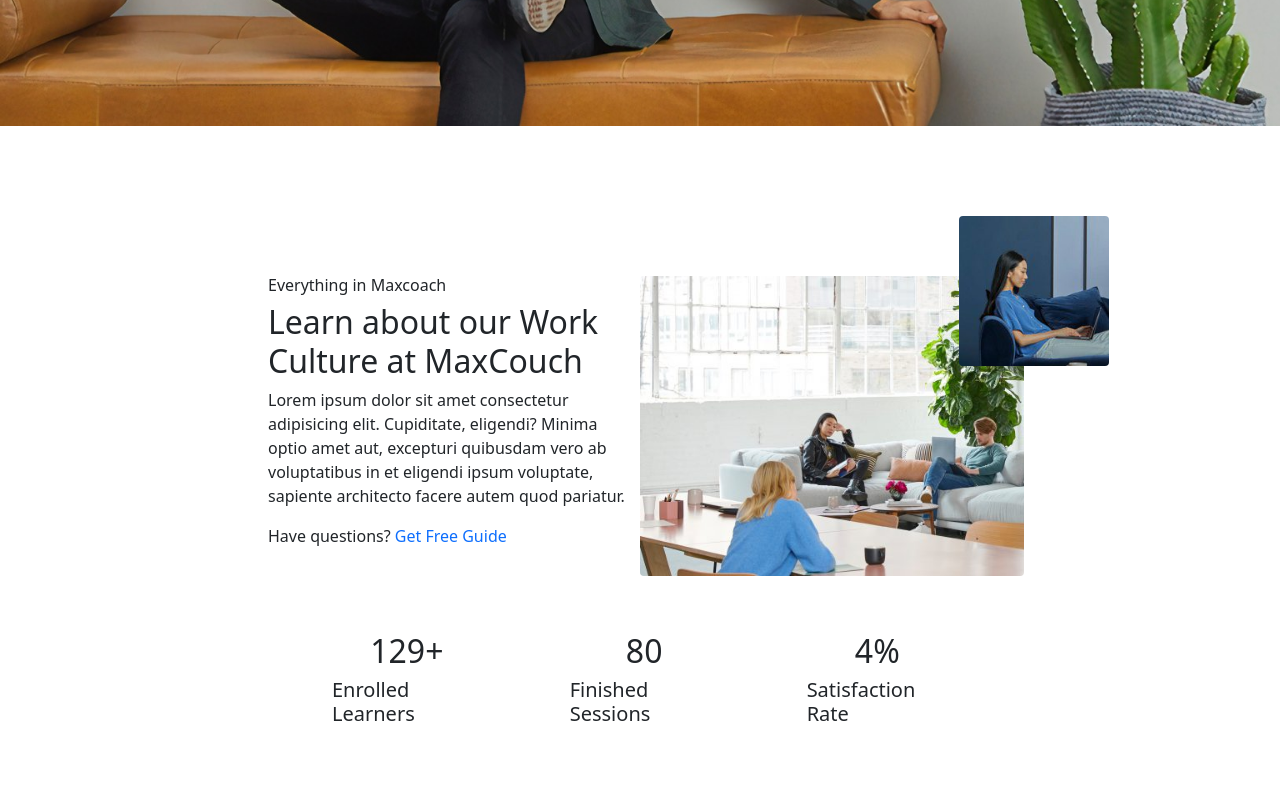
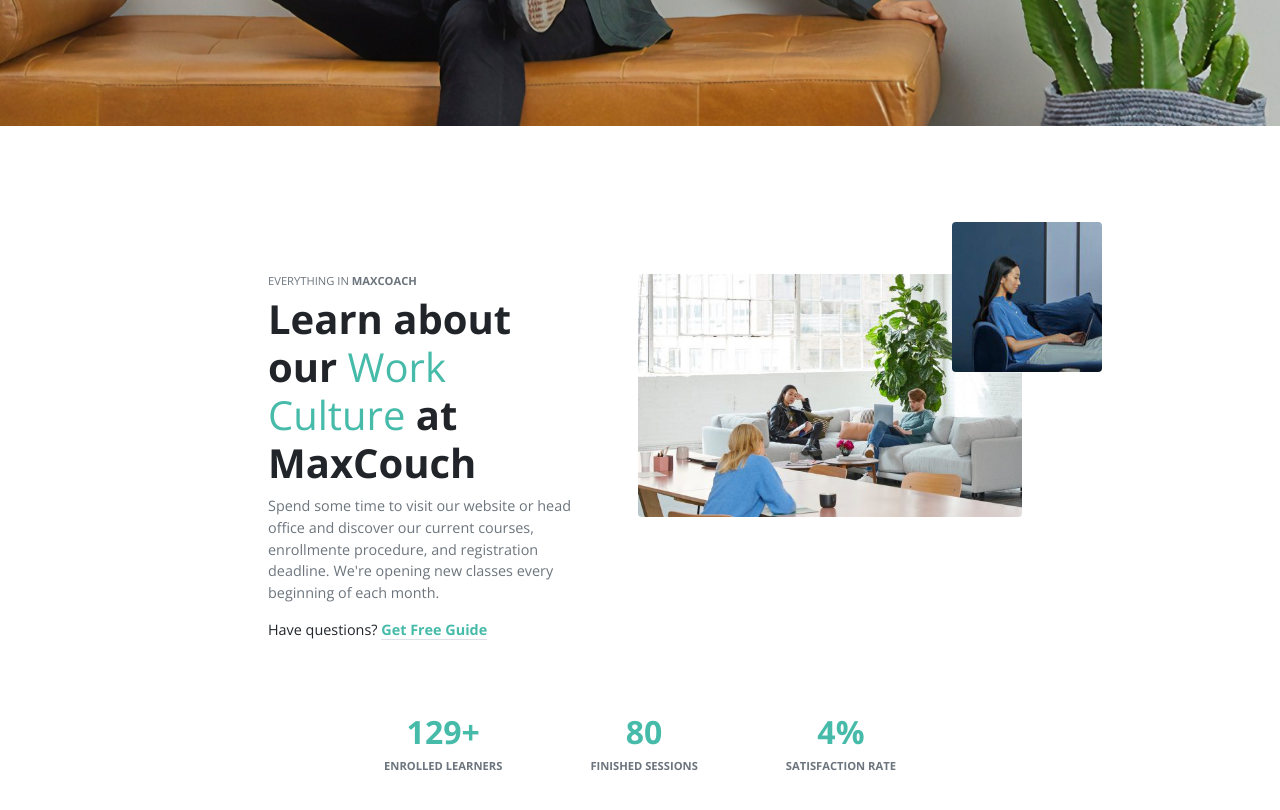
Before and after one commit to MarcoInchingoli89/proj-html-vuejs, a Vue app: page / in a window 1280 px wide. Shown: the part 480-1290 px from the top of the page. Built offline with nearby package versions, Linux system fonts and the light colour scheme.

Commit message:
Add Section Overview Main Completed

```diff
--- a/src/App.vue
+++ b/src/App.vue
@@ -12,34 +12,42 @@
   <AppHeader />
 
   <main id="site_main">
-    <section class="overview">
+    <section class="overview mt-5">
       <div class="container">
-        <div class="row row-cols-2">
+        <div class="row row-cols-2 gap-4">
+          <!-- Testo sezione overview -->
           <div class="col overview_text">
-            <h6>Everything in <span>Maxcoach</span></h6>
-            <h2>Learn about our <span>Work Culture</span> at MaxCouch</h2>
-            <p>Lorem ipsum dolor sit amet consectetur adipisicing elit. Cupiditate, eligendi? Minima optio amet aut,
-              excepturi quibusdam vero ab voluptatibus in et eligendi ipsum voluptate, sapiente architecto facere autem
-              quod pariatur.</p>
-            <p>Have questions? <a class="text-decoration-none" href="#">Get Free Guide</a></p>
+            <h6 class="text-uppercase text-secondary">Everything in <span class="text-muted fw-bold">Maxcoach</span>
+            </h6>
+            <h1 class="fw-bold">Learn about our <span class="fw-normal green">Work Culture</span> at MaxCouch</h1>
+            <p class="text-muted">Spend some time to visit our website or head office and discover our current courses,
+              enrollmente procedure, and registration deadline. We're opening new classes every beginning of each month.
+            </p>
+            <p class="text-body">Have questions? <a class="text-decoration-none green fw-bold border-bottom"
+                href="#">Get Free
+                Guide</a></p>
           </div>
-          <div class="col overview_image rounded-1">
-            <img class="rounded-1" width="150"
+          <!-- Immagine sezione overview -->
+          <div class="col overview_image">
+            <img class="index_0 img-fluid rounded-1"
+              src="./assets/img/stock-full-hd-10-ohki1ayywq3cqutettrncduujpoaorifqu4relt2ts.jpg" alt="">
+            <img class="rounded-1 img-fluid index_1" width="150"
               src="./assets/img/about-us-01-ohkia3qg98rq9vg3s0mn2hkflr1migdqdw370qnegc.jpg" alt="">
           </div>
         </div>
+        <!-- Statistiche sezione overview -->
         <div class="stats_overview d-flex my-4 justify-content-center gap-4">
           <div class="enrolled_learners stats_padding fs-1">
-            <h2 class="text-center">129+</h2>
-            <h5>Enrolled Learners</h5>
+            <h2 class="text-center green fw-bold">129+</h2>
+            <h6 class="text-uppercase text-muted fw-bold">Enrolled Learners</h6>
           </div>
           <div class="finished_sessions fs-1 stats_padding_y">
-            <h2 class="text-center">80</h2>
-            <h5>Finished Sessions</h5>
+            <h2 class="text-center green fw-bold">80</h2>
+            <h6 class="text-uppercase text-muted fw-bold">Finished Sessions</h6>
           </div>
           <div class="satisfaction_rate stats_padding fs-1">
-            <h2 class="text-center">4%</h2>
-            <h5>Satisfaction Rate</h5>
+            <h2 class="text-center green fw-bold">4%</h2>
+            <h6 class="text-uppercase text-muted fw-bold">Satisfaction Rate</h6>
           </div>
         </div>
       </div>
@@ -48,26 +56,36 @@
 </template>
 
 <style lang="scss" scoped>
+@use './assets/scss/partials/variables' as *;
+
 .container {
   max-width: 60%;
 }
 
 .overview_image {
-  background-image: url('./assets/img/stock-full-hd-10-ohki1ayywq3cqutettrncduujpoaorifqu4relt2ts.jpg');
-  background-size: cover;
-  margin-top: 150px;
-  height: 300px;
   position: relative;
 
-  img {
+  .index_0 {
     position: absolute;
-    left: 83%;
-    bottom: 70%;
+    bottom: 0;
+    top: 100px;
+  }
+
+  .index_1 {
+    position: absolute;
+    z-index: 1;
+    top: 10%;
+    left: 85%;
   }
 }
 
 .overview_text {
-  margin-top: 150px;
+  margin-top: 100px;
+  max-width: 45%;
+}
+
+.green {
+  color: $dl-secondary;
 }
 
 .stats_overview {
--- a/src/components/AppHeader.vue
+++ b/src/components/AppHeader.vue
@@ -25,8 +25,8 @@
         </nav>
         <!-- Jumbotron -->
         <div class="jumbotron d-flex justify-content-center align-items-center flex-column">
-            <h5 class="text-white">Commence Business</h5>
-            <h1 class="text-white">Distant Monitoring Program</h1>
+            <h5 class="text-white fw-bold">Commence Business</h5>
+            <h1 class="text-white fw-light">Distant Monitoring Program</h1>
             <a class="btn text-decoration-none bg-white p-2" href="#" role="button">Download free guidebook</a>
             <div class="sidebar rounded-1"></div>
         </div>
@@ -59,9 +59,10 @@
 
     .btn {
         color: $dl-secondary;
-        font-size: 0.6rem;
+        font-size: 0.7rem;
         font-weight: bold;
     }
+
 }
 
 .sidebar {
--- a/src/style.scss
+++ b/src/style.scss
@@ -1,4 +1,6 @@
 @use '../node_modules/bootstrap/scss/bootstrap.scss';
+@import url('https://fonts.googleapis.com/css2?family=Open+Sans:ital,wght@0,300;0,400;0,700;1,300&display=swap');
+
 
 
 * {
@@ -9,4 +11,13 @@
 
 body {
     background-color: #ffffff;
+    font-family: 'Open Sans', sans-serif;
 }
+
+p {
+    font-size: 0.9rem;
+}
+
+h6 {
+    font-size: 0.7rem;
+}
```
